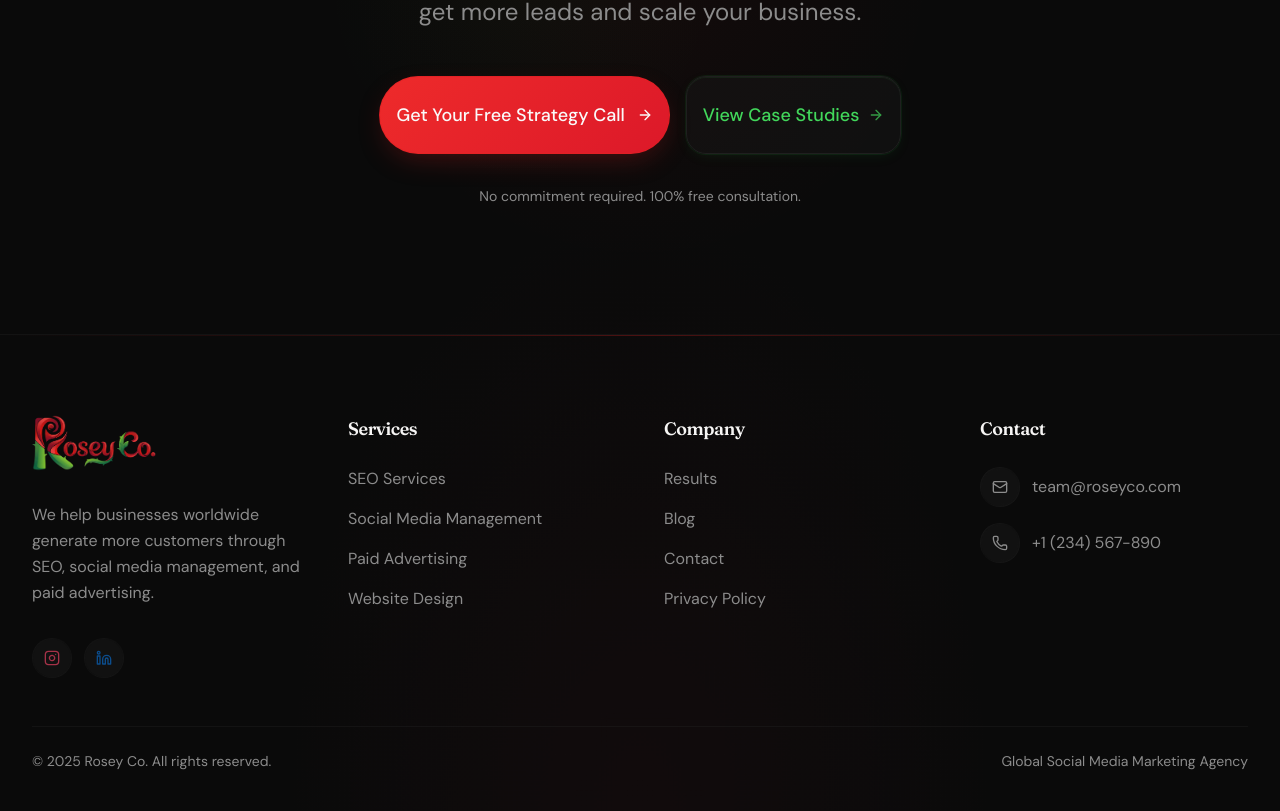
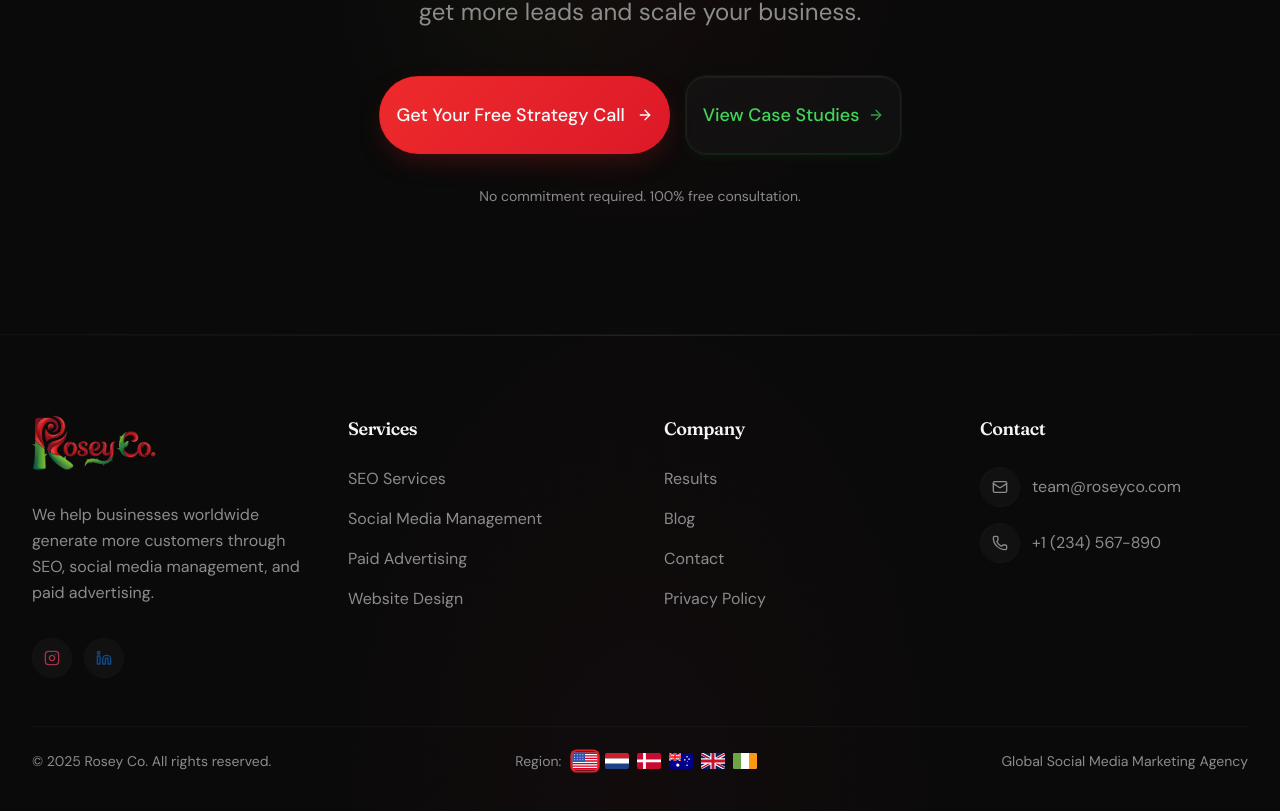
Before and after one commit to TeamRoseyCo/internal-marketing, a Next.js app: page /us in a window 1280 px wide. Shown: the part 4243-5054 px from the top of the page. Built offline with nearby package versions, Linux system fonts and the light colour scheme; no server answers.

Commit message:
feat(04-02): integrate LocaleSwitcher into Footer
- Compact variant appears in bottom bar between copyright and tagline
- Shows "Region:" label on desktop (hidden on mobile)
- Horizontal flag icons for all 6 locales
- Maintains existing footer layout and animations
- Build passes with 214 pages

```diff
--- a/src/components/layout/footer.tsx
+++ b/src/components/layout/footer.tsx
@@ -7,6 +7,7 @@ import { Instagram, Linkedin, Mail, Phone } from "lucide-react";
 import { usePathname } from "next/navigation";
 import { useLocale, useTranslation } from "@/lib/i18n";
 import { isValidLocale } from "@/lib/locales";
+import { LocaleSwitcher } from "@/components/locale-switcher";
 
 const socialLinks = [
   {
@@ -250,6 +251,13 @@ export function Footer() {
           <p className="text-sm text-muted-foreground">
             &copy; {new Date().getFullYear()} Rosey Co. {t("footer.copyright")}
           </p>
+
+          {/* Locale Switcher - Compact variant */}
+          <div className="flex items-center gap-3">
+            <span className="text-sm text-muted-foreground hidden sm:inline">Region:</span>
+            <LocaleSwitcher variant="compact" />
+          </div>
+
           <p className="text-sm text-muted-foreground">
             {t("footer.tagline")}
           </p>
```
